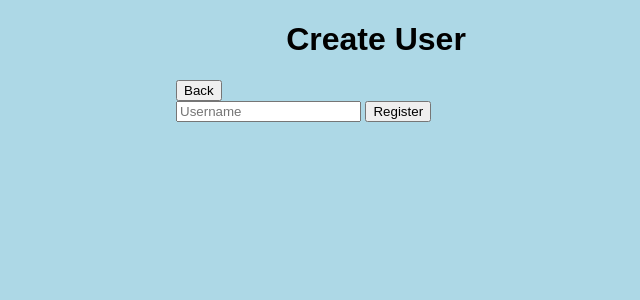
After one commit to dabeondona/CSIT327-G5-OndonaDave, a Flask app: page /users in a window 1280 px wide. The commit adds this page. Shown: the top 300 px of the page, without its empty margins (264-904 px from the left). Run offline with Flask 3, Linux system fonts and the light colour scheme.

```diff
--- a/app.py
+++ b/app.py
@@ -51,6 +51,11 @@ class Stationery(db.Model):
     def __repr__(self):
         return '<Stationery %r>' % self.id
 
+class User(db.Model):
+    user_id = db.Column(db.Integer, primary_key=True)
+    user_name = db.Column(db.String(100), nullable = False)
+    user_items_bought = db.Column(db.Integer)
+
 def create_view(): # VIEW
     with app.app_context():
         view_query = text("""
@@ -73,8 +78,25 @@ def index():
     result = db.session.execute(text('SELECT * FROM category_summary'))
     categories = [{'category': row[0], 'count': row[1]} for row in result]
     categories.sort(key=lambda x: x['count'], reverse=True)
-    return render_template('index.html', categories=categories)
+    users = User.query.all()
+    return render_template('index.html', categories=categories, users=users)
 
+
+@app.route('/users', methods=['POST', 'GET'])
+def users():
+    if request.method == 'POST':
+        user_name = request.form.get('user_name')
+
+        if user_name:
+            try:
+                new_user = User(user_name=user_name)
+
+                db.session.add(new_user)
+                db.session.commit()
+                return redirect('/users')
+            except Exception as e:
+                return f'An error occured when adding the user: {e}'
+    return render_template('create_user.html')
 
 @app.route('/furniture', methods=['POST', 'GET'])
 def furniture():
--- a/templates/appliances.html
+++ b/templates/appliances.html
@@ -6,6 +6,7 @@
 {% block body %}
 <div class="content">
     <h1 style="text-align: center">Appliances</h1>
+    <button onclick="window.history.back();">Back</button>
     <form action="/appliances" method="post">
         <input type="text" name="appliance_name" placeholder="Appliance Name" required>
         <input type="text" name="appliance_type" placeholder="Type" required>
--- a/templates/appliancesupdate.html
+++ b/templates/appliancesupdate.html
@@ -6,7 +6,7 @@
 {% block body %}
 <div class="content">
     <h1 style="text-align:center">Update Appliances</h1>
-
+    <button onclick="window.history.back();">Back</button>
     <form action="/update/appliances/{{ item.appliance_id }}" method="POST">
         <input type="text" name="appliance_name" value="{{ item.appliance_name }}" required>
         <input type="text" name="appliance_type" value="{{ item.appliance_type }}" required>
--- /dev/null
+++ b/templates/create_user.html
@@ -0,0 +1,15 @@
+{% extends 'base.html'%}
+
+{% block head %}
+{% endblock %}
+
+{% block body %}
+<div class="content">
+    <h1 style="text-align:center">Create User</h1>
+    <button onclick="window.history.back();">Back</button>
+    <form action="/users" method="post">
+        <input type="text" name="user_name" placeholder="Username" required>
+        <input type="submit" value="Register">
+    </form>
+</div>
+{% endblock %}
--- a/templates/furniture.html
+++ b/templates/furniture.html
@@ -6,6 +6,7 @@
 {% block body %}
 <div class="content">
     <h1 style="text-align: center">Furniture</h1>
+    <button onclick="window.history.back();">Back</button>
     <form action="/furniture" method="post">
         <input type="text" name="furniture_name" placeholder="Furniture Name" required>
         <input type="text" name="furniture_type" placeholder="Furniture Type" required>
--- a/templates/furnitureupdate.html
+++ b/templates/furnitureupdate.html
@@ -6,7 +6,7 @@
 {% block body %}
 <div class="content">
     <h1 style="text-align:center">Update Furniture</h1>
-
+    <button onclick="window.history.back();">Back</button>
     <form action="/update/furniture/{{ item.furniture_id }}" method="POST">
         <input type="text" name="furniture_name" value="{{ item.furniture_name }}" required>
         <input type="text" name="furniture_type" value="{{ item.furniture_type }}" required>
--- a/templates/shoes.html
+++ b/templates/shoes.html
@@ -6,6 +6,7 @@
 {% block body %}
 <div class="content">
     <h1 style="text-align: center">Shoes</h1>
+    <button onclick="window.history.back();">Back</button>
     <form action="/shoes" method="post">
         <input type="text" name="shoes_name" placeholder="Shoe Name" required>
         <input type="text" name="shoes_brand" placeholder="Brand" required>
--- a/templates/shoesupdate.html
+++ b/templates/shoesupdate.html
@@ -5,8 +5,8 @@
 
 {% block body %}
 <div class="content">
-    <h1 style="text-align:center">Update Furniture</h1>
-
+    <h1 style="text-align:center">Update Shoes</h1>
+    <button onclick="window.history.back();">Back</button>
     <form action="/update/furniture/{{ item.furniture_id }}" method="POST">
         <input type="text" name="furniture_name" value="{{ item.furniture_name }}" required>
         <input type="text" name="furniture_type" value="{{ item.furniture_type }}" required>
--- a/templates/stationery.html
+++ b/templates/stationery.html
@@ -6,6 +6,7 @@
 {% block body %}
 <div class="content">
     <h1 style="text-align: center">Stationery</h1>
+    <button onclick="window.history.back();">Back</button>
     <form action="/stationery" method="post">
         <input type="text" name="stationery_name" placeholder="Stationery Name" required>
         <input type="text" name="stationery_brand" placeholder="Brand" required>
--- a/templates/stationeryupdate.html
+++ b/templates/stationeryupdate.html
@@ -6,7 +6,7 @@
 {% block body %}
 <div class="content">
     <h1 style="text-align:center">Update Stationery</h1>
-
+    <button onclick="window.history.back();">Back</button>
     <form action="/update/stationery/{{ item.stationery_id }}" method="POST">
         <input type="text" name="stationery_name" value="{{ item.stationery_name }}" required>
         <input type="text" name="stationery_brand" value="{{ item.stationery_brand }}" required>
```
Also changed, not shown: templates/index.html (+18 -1 lines), templates/update.html (deleted, +0 -17 lines), instance/test.db.
